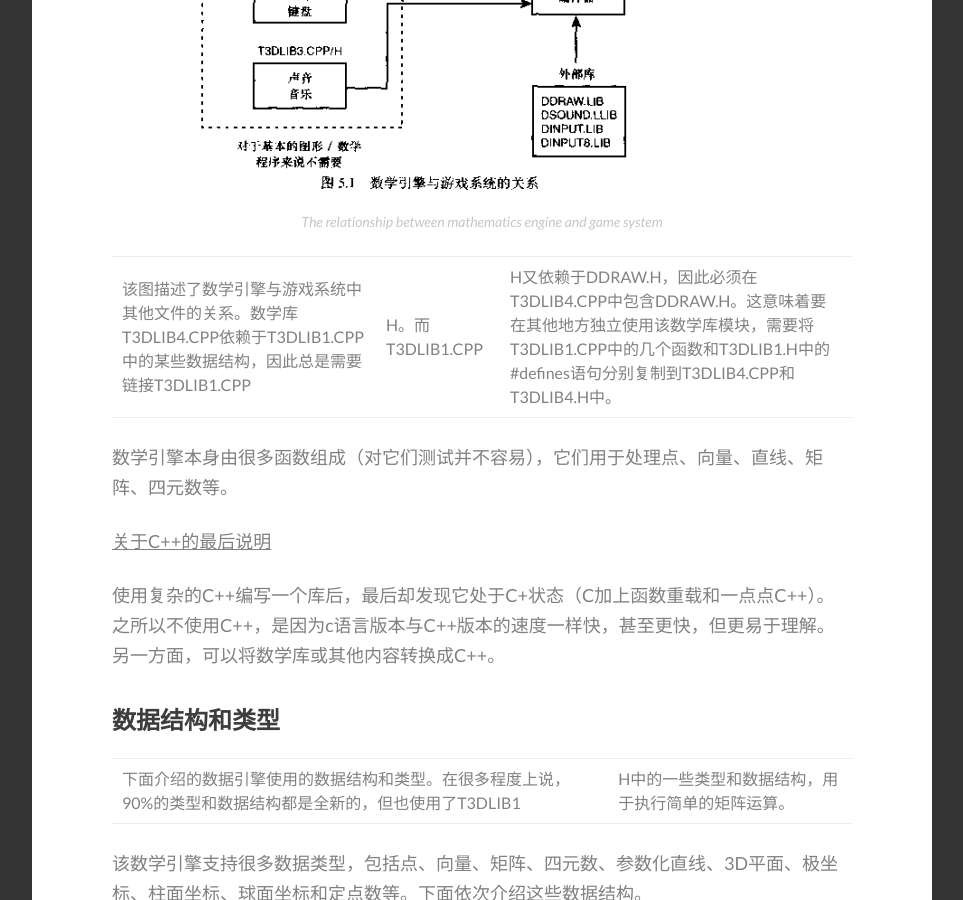
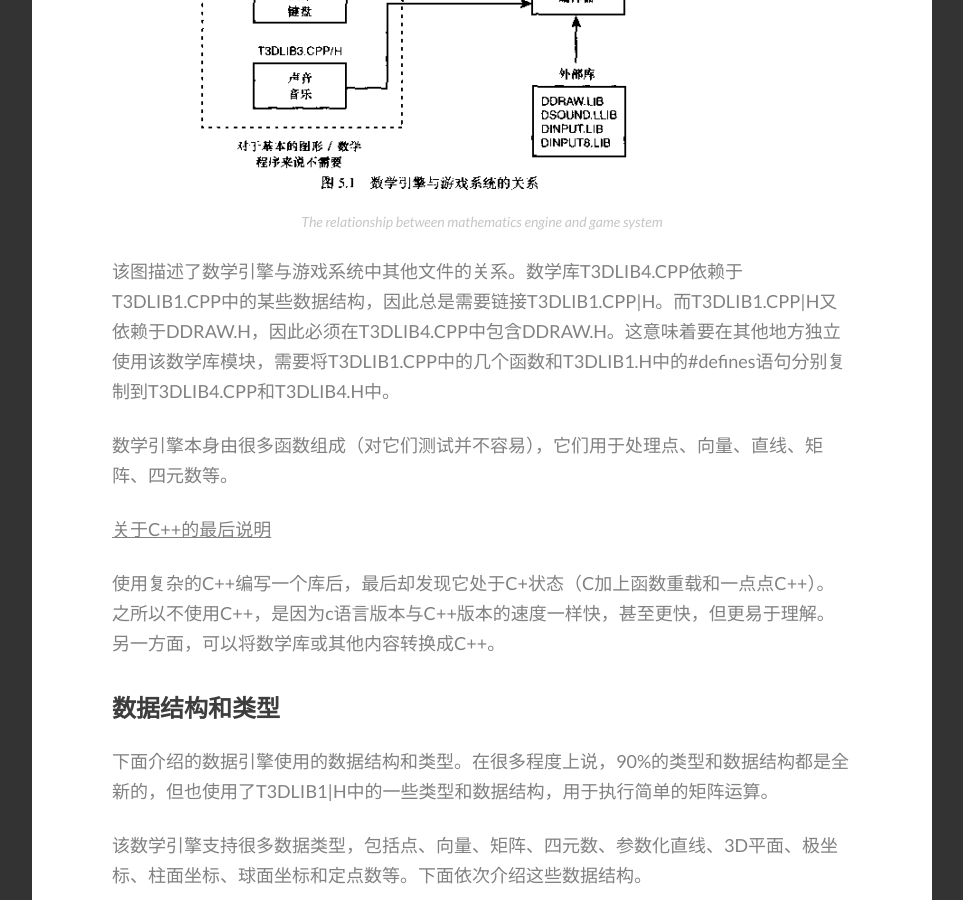
Before and after one commit to lovesilent/frode, a Jekyll site: the page built from _posts/2019-03-30-Game-Programming-Notes-MathEngine.md, in a window 1280 px wide and 900 px high, scrolled down 2156 px. Shown: the whole window, without its empty margins (8-971 px from the left). Built offline with Jekyll 4.4.1, drawn with Linux system fonts in a browser that asks for light colours; some web fonts are replaced; formulas are drawn with MathJax 3.

Commit message:
fixed some bugs

```diff
--- a/_posts/2019-03-30-Game-Programming-Notes-MathEngine.md
+++ b/_posts/2019-03-30-Game-Programming-Notes-MathEngine.md
@@ -42,7 +42,7 @@ tags: [Game Programming]
 
 {% include image_caption.html imageurl="/images/posts/rel_math.png" title="The relationship between mathematics engine and game system" caption="The relationship between mathematics engine and game system" %}
 
-该图描述了数学引擎与游戏系统中其他文件的关系。数学库T3DLIB4.CPP依赖于T3DLIB1.CPP中的某些数据结构，因此总是需要链接T3DLIB1.CPP|H。而T3DLIB1.CPP|H又依赖于DDRAW.H，因此必须在T3DLIB4.CPP中包含DDRAW.H。这意味着要在其他地方独立使用该数学库模块，需要将T3DLIB1.CPP中的几个函数和T3DLIB1.H中的#defines语句分别复制到T3DLIB4.CPP和T3DLIB4.H中。
+该图描述了数学引擎与游戏系统中其他文件的关系。数学库T3DLIB4.CPP依赖于T3DLIB1.CPP中的某些数据结构，因此总是需要链接T3DLIB1.CPP\|H。而T3DLIB1.CPP\|H又依赖于DDRAW.H，因此必须在T3DLIB4.CPP中包含DDRAW.H。这意味着要在其他地方独立使用该数学库模块，需要将T3DLIB1.CPP中的几个函数和T3DLIB1.H中的#defines语句分别复制到T3DLIB4.CPP和T3DLIB4.H中。
 
 数学引擎本身由很多函数组成（对它们测试并不容易），它们用于处理点、向量、直线、矩阵、四元数等。
 
@@ -52,7 +52,7 @@ tags: [Game Programming]
 
 ### 数据结构和类型
 
-下面介绍的数据引擎使用的数据结构和类型。在很多程度上说，90%的类型和数据结构都是全新的，但也使用了T3DLIB1|H中的一些类型和数据结构，用于执行简单的矩阵运算。
+下面介绍的数据引擎使用的数据结构和类型。在很多程度上说，90%的类型和数据结构都是全新的，但也使用了T3DLIB1\|H中的一些类型和数据结构，用于执行简单的矩阵运算。
 
 该数学引擎支持很多数据类型，包括点、向量、矩阵、四元数、参数化直线、3D平面、极坐标、柱面坐标、球面坐标和定点数等。下面依次介绍这些数据结构。
 
@@ -330,7 +330,7 @@ typedef int *FIXP16_PTR;
 
 
 
-{% include image_full.html imageurl="/images/posts/yahh.jpg" title="change" caption="change" %}
+{% include image_full.html imageurl="/images/posts/yahh.jpg" title="yahh" caption="yahh" %}
 
 
 ### Poetry
```
